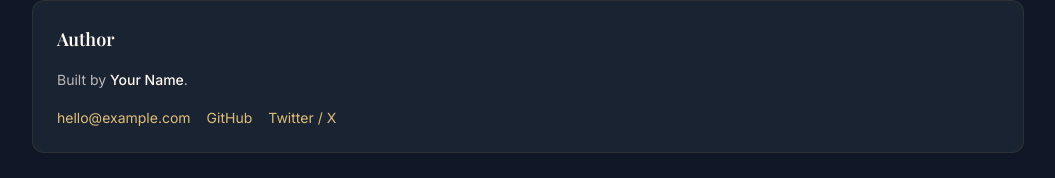
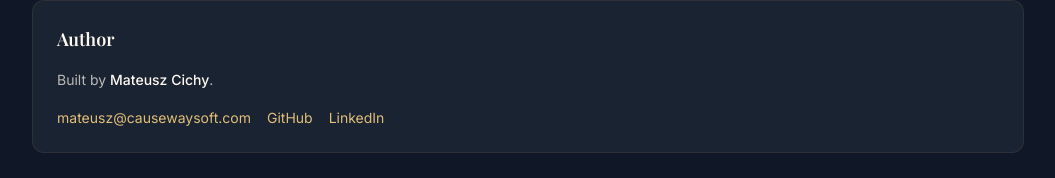
Before and after one commit to neeooh/bible-quest, a React (Vite) app: page /about in a window 1280 px wide. Shown: the part 1915-2093 px from the top of the page, without its empty margins (112-1167 px from the left). Built offline with nearby package versions, Linux system fonts and the light colour scheme; a web font is replaced by a local one.

Commit message:
author info

```diff
--- a/src/pages/AboutPage.tsx
+++ b/src/pages/AboutPage.tsx
@@ -198,14 +198,14 @@ export default function AboutPage() {
       <section className="card space-y-4">
         <h2 className="text-lg font-serif font-semibold text-cream">Author</h2>
         <p className="text-cream/70 text-sm leading-relaxed">
-          Built by <span className="text-cream font-medium">Your Name</span>.
+          Built by <span className="text-cream font-medium">Mateusz Cichy</span>.
         </p>
         <div className="flex flex-wrap gap-4 text-sm">
           <a
             href="mailto:hello@example.com"
             className="text-gold-400 hover:text-gold-300 transition-colors"
           >
-            hello@example.com
+            mateusz@causewaysoft.com
           </a>
           <a
             href="https://github.com/neeooh"
@@ -216,12 +216,12 @@ export default function AboutPage() {
             GitHub
           </a>
           <a
-            href="https://twitter.com/yourhandle"
+            href="https://linkedin.com/in/mateuszcichy"
             target="_blank"
             rel="noopener noreferrer"
             className="text-gold-400 hover:text-gold-300 transition-colors"
           >
-            Twitter / X
+            LinkedIn
           </a>
         </div>
       </section>
```
